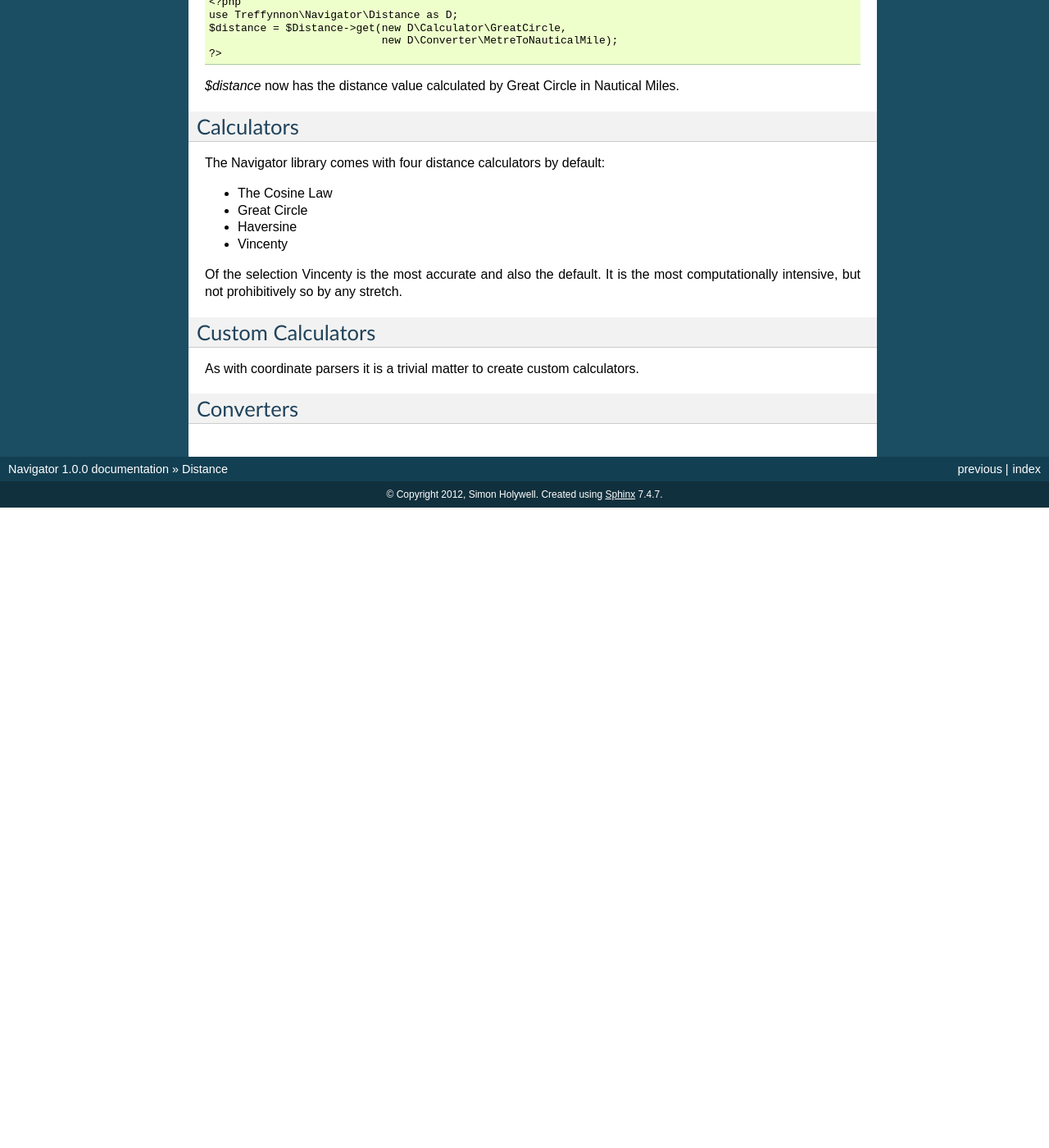
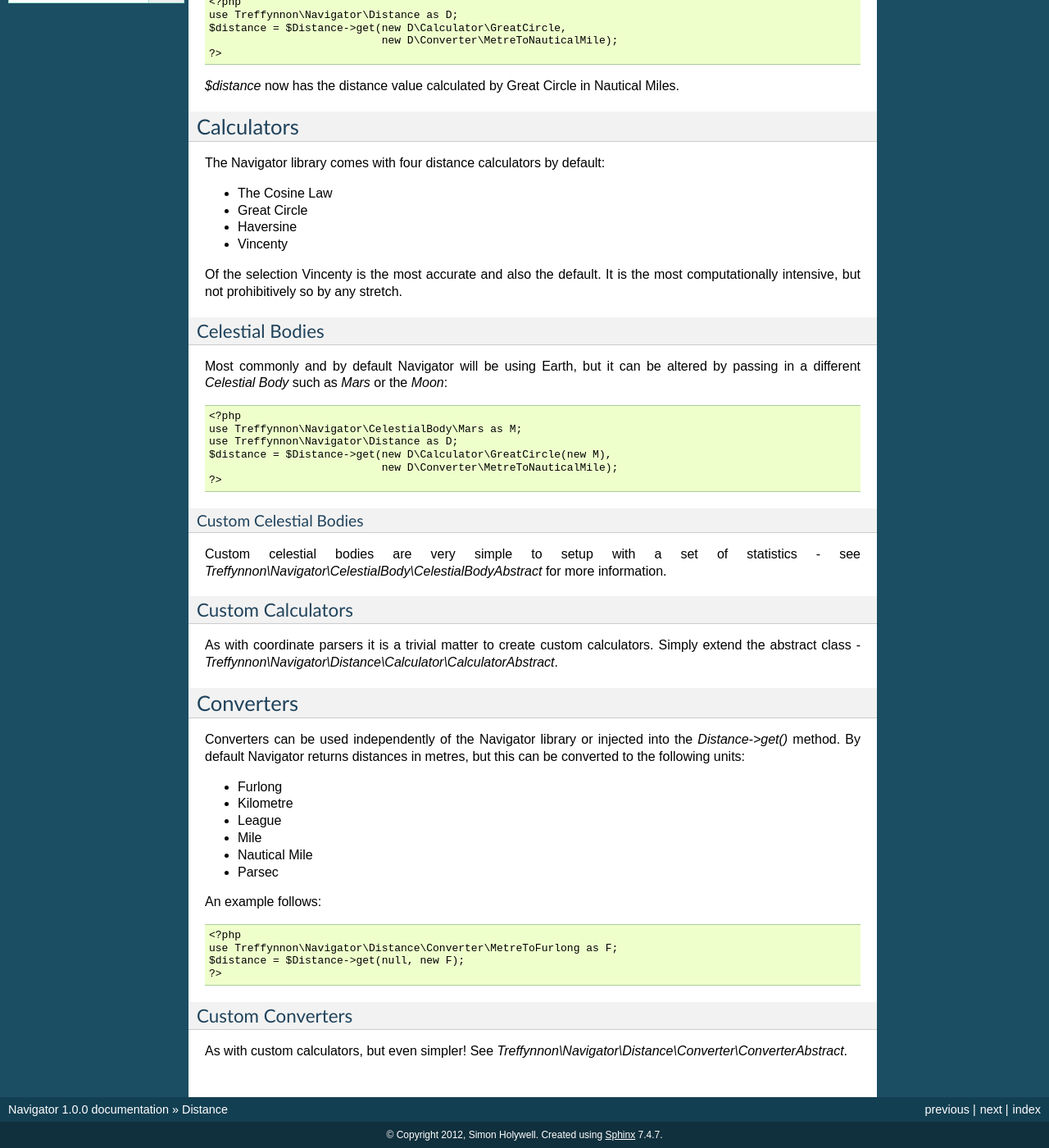
Before and after one commit to treffynnon/Navigator, a Sphinx documentation site: the page built from docs/distance.rst, in a window 1280 px wide and 1400 px high, scrolled down 433 px. Shown: the whole window at 82% size. Built offline with Sphinx 7.4.7, drawn with Linux system fonts in a browser that asks for light colours; pages that are not in the unit, such as notebooks, are missing from menus; before the commit the page ends 1052 px from its top, so only the background shows below that; some of the changed text lies outside the part shown.

Commit message:
Add information on distance and tests

```diff
--- a/docs/distance.rst
+++ b/docs/distance.rst
@@ -38,10 +38,48 @@ The Navigator library comes with four distance calculators by default:
 
 Of the selection Vincenty is the most accurate and also the default. It is the most computationally intensive, but not prohibitively so by any stretch.
 
+Celestial Bodies
+^^^^^^^^^^^^^^^^
+
+Most commonly and by default Navigator will be using Earth, but it can be altered by passing in a different `Celestial Body` such as `Mars` or the `Moon`::
+
+    <?php
+    use Treffynnon\Navigator\CelestialBody\Mars as M;
+    use Treffynnon\Navigator\Distance as D;
+    $distance = $Distance->get(new D\Calculator\GreatCircle(new M),
+                               new D\Converter\MetreToNauticalMile);
+    ?>
+
+Custom Celestial Bodies
+-----------------------
+
+Custom celestial bodies are very simple to setup with a set of statistics - see `Treffynnon\\Navigator\\CelestialBody\\CelestialBodyAbstract` for more information.
+
 Custom Calculators
-''''''''''''''''''
+^^^^^^^^^^^^^^^^^^
 
-As with coordinate parsers it is a trivial matter to create custom calculators.
+As with coordinate parsers it is a trivial matter to create custom calculators. Simply extend the abstract class - `Treffynnon\\Navigator\\Distance\\Calculator\\CalculatorAbstract`.
 
 Converters
 ''''''''''
+
+Converters can be used independently of the Navigator library or injected into the `Distance->get()` method. By default Navigator returns distances in metres, but this can be converted to the following units:
+
+- Furlong
+- Kilometre
+- League
+- Mile
+- Nautical Mile
+- Parsec
+
+An example follows::
+
+    <?php
+    use Treffynnon\Navigator\Distance\Converter\MetreToFurlong as F;
+    $distance = $Distance->get(null, new F);
+    ?>
+
+Custom Converters
+^^^^^^^^^^^^^^^^^
+
+As with custom calculators, but even simpler! See `Treffynnon\\Navigator\\Distance\\Converter\\ConverterAbstract`.
--- a/docs/index.rst
+++ b/docs/index.rst
@@ -1,9 +1,5 @@
 Introduction
 ============
-
-.. image:: https://secure.travis-ci.org/treffynnon/Navigator.png?branch=master
-    :alt: Build Status
-    :target: http://travis-ci.org/treffynnon/Navigator
 
 A PHP library for geographic calculations:
 
```
Also changed, not shown: docs/tests.rst (added, +19 -0 lines).
